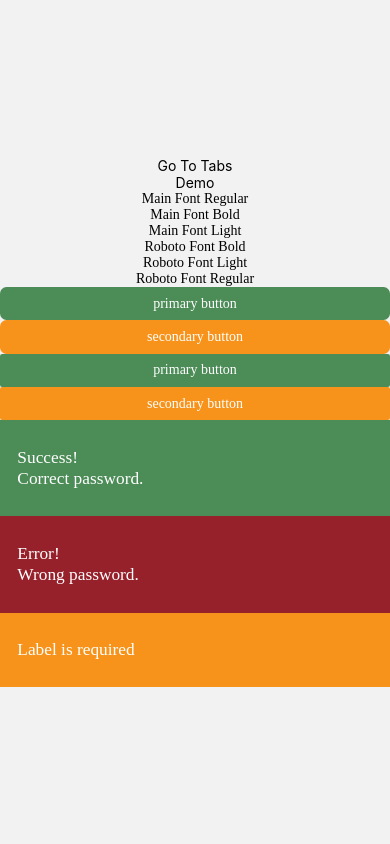
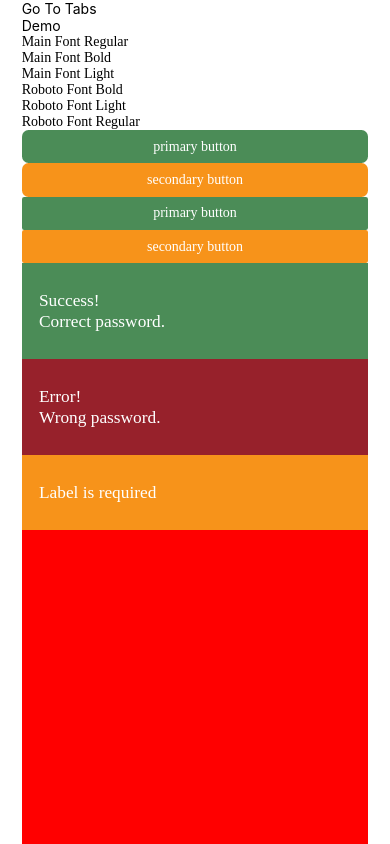
Before and after one commit to PredragWebDev/WhiteWallet, a React Native app: screen /WhiteWallet.DemoScreen in a window 390 px wide. Built offline with nearby package versions, Linux system fonts and the light colour scheme.

Commit message:
layout component

```diff
--- a/src/Tabs/Explorer.tsx
+++ b/src/Tabs/Explorer.tsx
@@ -2,10 +2,12 @@ import React from 'react';
 import { View, StyleSheet, Text, TouchableOpacity } from 'react-native';
 import useAppNavigation from '@/hooks/useAppNavigation';
 import { DemoScreen } from '@/AppNavigation';
+import AppLayout from '@/components/common/AppLayout';
 
 const Explorer = () => {
     const navigation = useAppNavigation()
     return (
+        <AppLayout>
             <View style={styles.container}>
                 <TouchableOpacity onPress={() => navigation.navigate(DemoScreen)}>
                     <Text>
@@ -16,6 +18,7 @@ const Explorer = () => {
                     Explorer
                 </Text>
             </View>
+        </AppLayout>
     )
 }
 
--- /dev/null
+++ b/src/components/common/AppLayout.tsx
@@ -0,0 +1,106 @@
+import React, {ReactNode, RefObject} from 'react';
+import {
+  KeyboardAvoidingView,
+  StyleSheet,
+  ScrollView,
+  StatusBar,
+  StatusBarStyle,
+  Platform,
+  ViewStyle,
+} from 'react-native';
+import {Edge, SafeAreaView} from 'react-native-safe-area-context';
+
+import theme from '@/constants/theme';
+import {horizontalScale} from '@/helpers/scale';
+
+type AppLayoutType = {
+  children: ReactNode;
+  statusBarColor?: string;
+  barStyle?: StatusBarStyle;
+  scrollable?: boolean;
+  noSafeArea?: boolean;
+  noPadding?: boolean;
+  addBottomInset?: boolean;
+  addTopInset?: boolean;
+  backgroundColor?: string;
+  containerStyle?: ViewStyle;
+  noScrollView?: boolean;
+  onScreenScroll?: () => void;
+  scrollViewRef?: RefObject<ScrollView>;
+};
+
+function AppLayout({
+  children,
+  statusBarColor = theme.colors.black,
+  barStyle = 'dark-content',
+  scrollable = true,
+  noSafeArea = true,
+  noPadding = false,
+  addBottomInset = false,
+  addTopInset = true,
+  backgroundColor = theme.colors.white,
+  containerStyle,
+  noScrollView = false,
+  onScreenScroll = () => {},
+  scrollViewRef,
+}: AppLayoutType) {
+  const behavior: 'padding' | 'height' | 'position' | undefined =
+    Platform.OS === 'android' ? undefined : 'padding';
+
+  const contentContainerStyle = {
+    ...styles.contentContainer,
+    paddingHorizontal: noPadding
+      ? 0
+      : horizontalScale(20),
+    backgroundColor,
+  };
+
+  const edges: Edge[] = [];
+  if (addBottomInset) {
+    edges.push('bottom');
+  }
+  if (addTopInset) {
+    edges.push('top');
+  }
+  if (noSafeArea) {
+    edges.length = 0;
+  }
+
+  return (
+    <SafeAreaView
+      style={[styles.container, containerStyle]}
+      edges={edges}>
+      <StatusBar
+        animated={true}
+        backgroundColor={statusBarColor}
+        barStyle={barStyle}
+      />
+
+      <KeyboardAvoidingView style={contentContainerStyle} behavior={behavior}>
+        {noScrollView ? (
+          children
+        ) : (
+          <ScrollView
+            ref={scrollViewRef}
+            showsVerticalScrollIndicator={false}
+            scrollEnabled={scrollable}
+            scrollEventThrottle={500}
+            onScroll={onScreenScroll}>
+            {children}
+          </ScrollView>
+        )}
+      </KeyboardAvoidingView>
+    </SafeAreaView>
+  );
+}
+
+const styles = StyleSheet.create({
+  container: {
+    backgroundColor: theme.colors.white,
+    flex: 1,
+  },
+  contentContainer: {
+    flex: 1,
+  },
+});
+export default AppLayout;
--- a/src/containers/DemoScreen.tsx
+++ b/src/containers/DemoScreen.tsx
@@ -5,11 +5,12 @@ import { TabsScreen } from '@/AppNavigation';
 import AppText from '@/components/common/AppText';
 import AppButton from '@/components/common/AppButton';
 import AppNotification, { NotificationType } from '@/components/common/AppNotification';
+import AppLayout from '@/components/common/AppLayout';
 
 const Demo = () => {
     const navigation = useAppNavigation()
     return (
-        <View style={styles.container}>
+        <AppLayout barStyle="light-content">
             <TouchableOpacity onPress={() => navigation.navigate(TabsScreen)}>
                 <Text>
                     Go To Tabs
@@ -55,16 +56,12 @@ const Demo = () => {
             type={NotificationType.WARNING}
             content='Label is required'
             />
-        </View>
+            <View style={{
+                height: 400,
+                backgroundColor: 'red'
+            }}></View>
+        </AppLayout>
     )
 }
 
 export default Demo;
-
-const styles = StyleSheet.create({
-    container: {
-        flex: 1,
-        justifyContent: 'center',
-        alignItems: 'center'
-    }
-})
```
Lines whose indentation alone changed are shown as unchanged.
